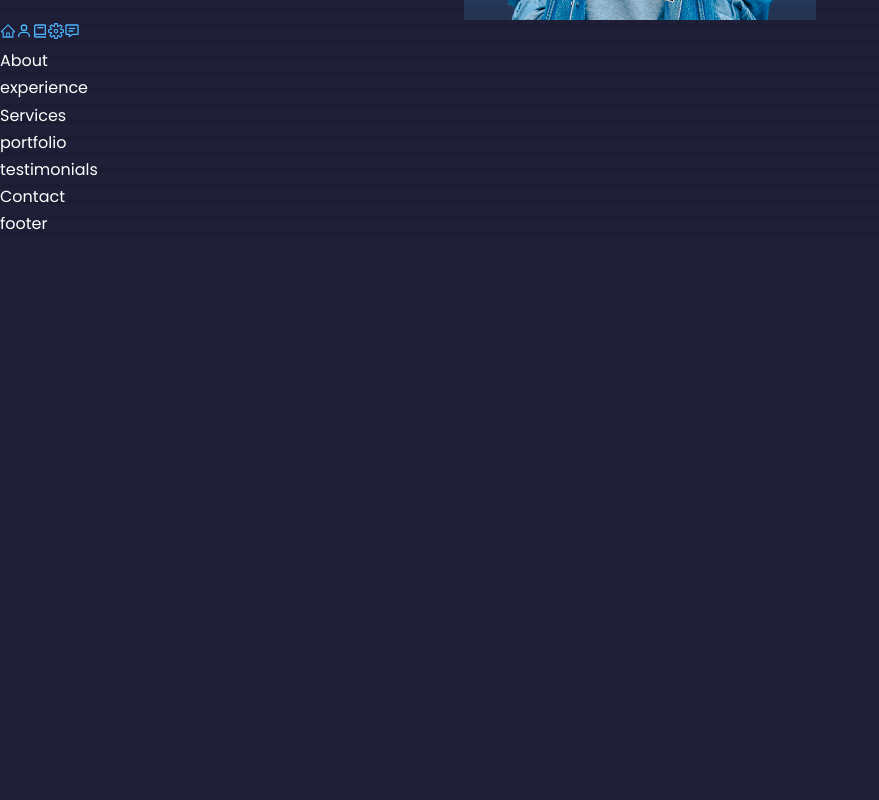
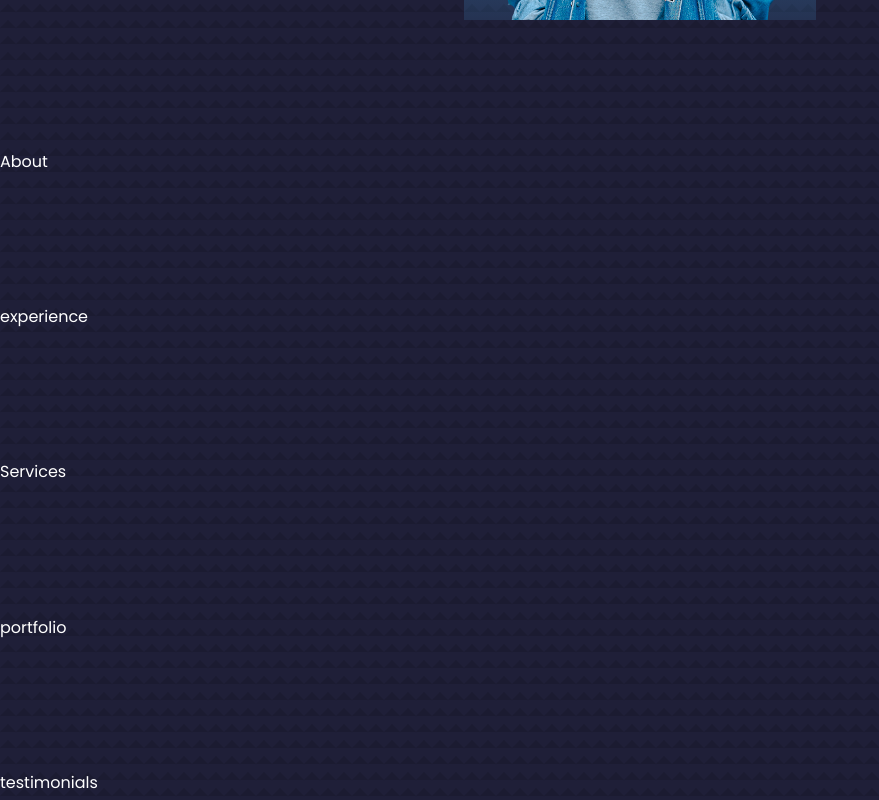
Before and after one commit to habeezzy/Muhammad-Habeebulah, a React (Create React App) app: page / in a window 1280 px wide. Shown: the part 780-1580 px from the top of the page, without its empty margins (0-879 px from the left). Before the commit the page ends 1018 px from the top, so only its background shows below. Built offline with nearby package versions, Linux system fonts and the light colour scheme.

Commit message:
Nav useState Hooks

```diff
--- a/src/components/about/about.jsx
+++ b/src/components/about/about.jsx
@@ -3,7 +3,7 @@
 
 const About = () => {
   return (
-    <div>About</div>
+    <section id='about'>About</section>
   )
 }
 
--- a/src/components/contact/contact.jsx
+++ b/src/components/contact/contact.jsx
@@ -3,7 +3,7 @@
 
 const Contact = () => {
   return (
-    <div>Contact</div>
+    <section id='contact'>Contact</section>
   )
 }
 
--- a/src/components/experience/experience.jsx
+++ b/src/components/experience/experience.jsx
@@ -3,7 +3,7 @@
 
 const experience = () => {
   return (
-    <div>experience</div>
+    <section id='experience'>experience</section>
   )
 }
 
--- a/src/components/footer/footer.jsx
+++ b/src/components/footer/footer.jsx
@@ -3,7 +3,7 @@
 
 const footer = () => {
   return (
-    <div>footer</div>
+    <section id='footer'>footer</section>
   )
 }
 
--- a/src/components/header/CTA.jsx
+++ b/src/components/header/CTA.jsx
@@ -5,8 +5,7 @@
   return (
     <div className='cta'>
         <a href= {CV} download className='btn'>Resume</a>
-        <a href="#contact" className='btn btn-primary'>Let's Talk</a>
-        b
+        <a href="#contact" className='btn btn-primary'>Connect</a>
     </div>
   )
 }
--- a/src/components/header/headerSocials.jsx
+++ b/src/components/header/headerSocials.jsx
@@ -6,9 +6,9 @@
 const headerSocials = () => {
   return (
     <div className="header__socials">
-        <a href="https://linkedin.com/in/muhammad-habeebulah" target="_blank"><BsLinkedin/></a>
-        <a href="https://github.com/habeezzy" target="_blank"><FaGithub/></a>
-        <a href="https://dribble.com/habeezzy" target="_blank"><GrDribbble/></a>
+        <a href="https://linkedin.com/in/muhammad-habeebulah" target="_blank" rel="noreferrer"><BsLinkedin/></a>
+        <a href="https://github.com/habeezzy" target="_blank" rel="noreferrer"><FaGithub/></a>
+        <a href="https://dribble.com/habeezzy" target="_blank" rel="noreferrer"><GrDribbble/></a>
     </div>
   )
 }
--- a/src/components/nav/Nav.css
+++ b/src/components/nav/Nav.css
@@ -1,4 +1,33 @@
-body{
-    background-color: black;
-    color: white;
+nav {
+    background: rgba(0,0,0,0.3);
+    width: max-content;
+    display: block;
+    padding: 0.7rem 1.7rem;
+    z-index: 2;
+    position: fixed;
+    left: 50%;
+    transform: translateX(-50%);
+    bottom: 2rem;
+    display: flex;
+    gap: 0.8rem;
+    border-radius: 3rem;
+    backdrop-filter: blur(15px);
+
 }
+
+nav a {
+    padding: 0.9rem;
+    border-radius: 50%;
+    display: flex;
+    color: var(--color-light);
+    font-size: 1.1rem;
+}
+
+nav a:hover {
+    background: rgba(0,0,0,0.3)
+}
+
+nav a.active {
+    background: var(--color-bg);
+    color: var(--color-white);
+}
--- a/src/components/nav/Nav.jsx
+++ b/src/components/nav/Nav.jsx
@@ -5,20 +5,22 @@
 import {BiBook} from 'react-icons/bi'
 import {VscSettingsGear} from 'react-icons/vsc'
 import {BiMessageDetail} from 'react-icons/bi'
+import {useState} from 'react'
 
 
 
 
-const nav = () => {
+const Nav = () => {
+  const [activeNav, setActiveNav] = useState('#')
   return (
     <nav>
-      <a href="#"><AiOutlineHome/></a>
-      <a href="#about"><BiUser/></a>
-      <a href="#experience"><BiBook/></a>
-      <a href="#services"><VscSettingsGear/></a>
-      <a href="#contact"><BiMessageDetail/></a>
+      <a href="#home" onClick={() => setActiveNav('#')} className={activeNav === '#' ? 'active' : ''}><AiOutlineHome/></a>
+      <a href="#about" onClick={() => setActiveNav('#about')} className={activeNav === '#about' ? 'active' : ''}><BiUser/></a>
+      <a href="#experience" onClick={() => setActiveNav('#experience')} className={activeNav === '#experience' ? 'active' : ''}><BiBook/></a>
+      <a href="#services" onClick={() => setActiveNav('services')} className={activeNav === '#services' ? 'active' : ''}><VscSettingsGear/></a>
+      <a href="#contact" onClick={() => setActiveNav('#contact')} className={activeNav === '#contact' ? 'active' : ''}><BiMessageDetail/></a>
     </nav>
   )
 }
 
-export default nav
+export default Nav
--- a/src/components/portfolio/Portfolio.jsx
+++ b/src/components/portfolio/Portfolio.jsx
@@ -3,7 +3,7 @@
 
 const portfolio = () => {
   return (
-    <div>portfolio</div>
+    <section id='portfolio'>portfolio</section>
   )
 }
 
--- a/src/components/services/Services.jsx
+++ b/src/components/services/Services.jsx
@@ -3,7 +3,7 @@
 
 const Services = () => {
   return (
-    <div>Services</div>
+    <section id='services'>Services</section>
   )
 }
 
--- a/src/components/testimonials/testimonials.jsx
+++ b/src/components/testimonials/testimonials.jsx
@@ -3,7 +3,7 @@
 
 const testimonials = () => {
   return (
-    <div>testimonials</div>
+    <section id='testimonials'>testimonials</section>
   )
 }
 
```
Also changed, not shown: src/assets/me2.png (added).
